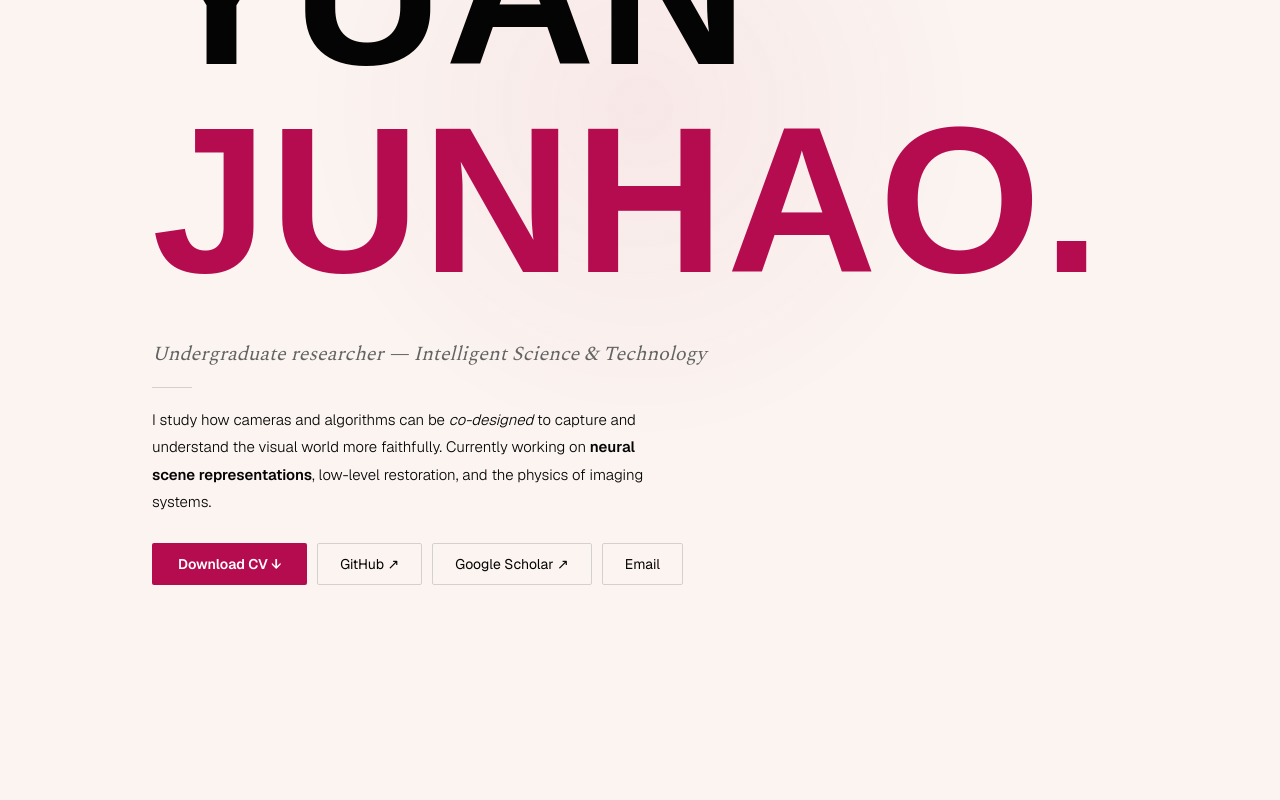
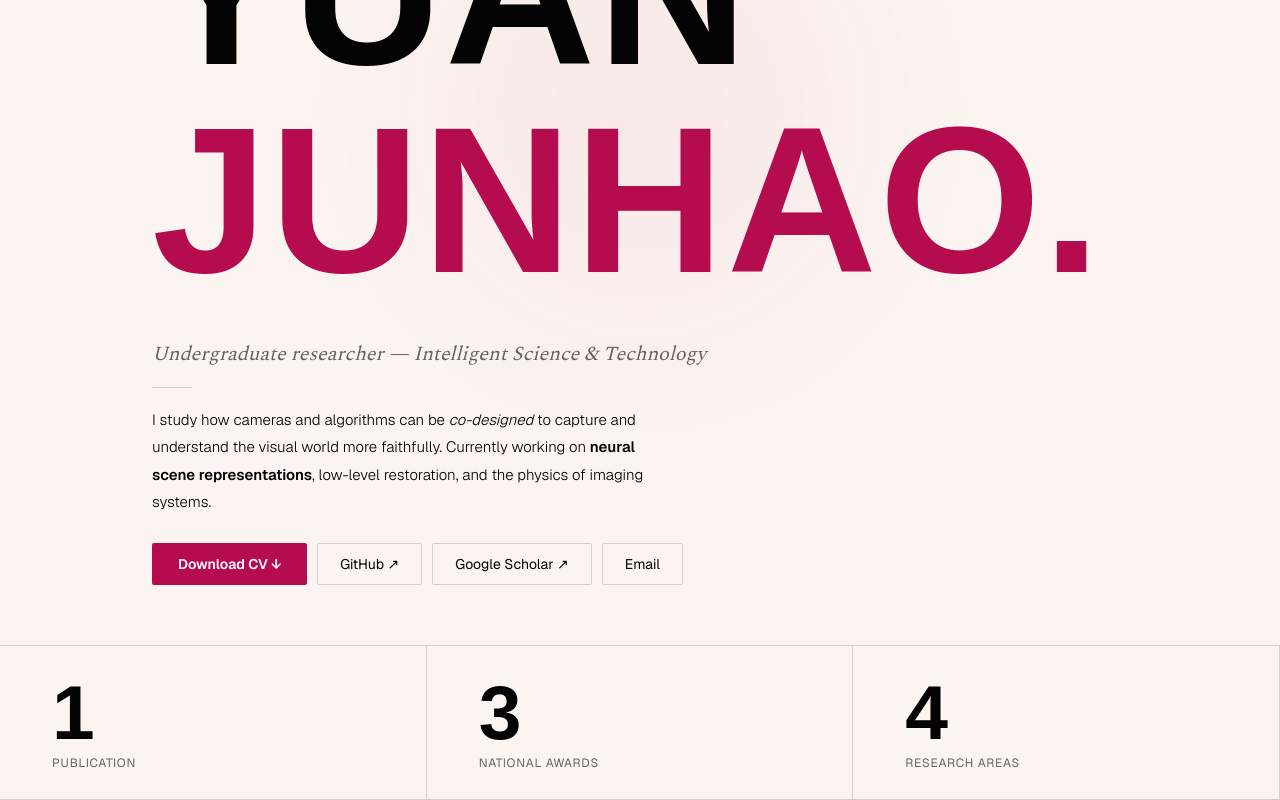
Before and after one commit to usagi1210/usagi1210.github.io, a Next.js app: page / in a window 1280 px wide. Shown: the part 291-1091 px from the top of the page. Before the commit the page ends 936 px from the top, so only its background shows below. Built offline with nearby package versions, Linux system fonts and the light colour scheme; a web font is replaced by a local one.

Commit message:
feat: stats row with count-up animation on scroll

```diff
--- a/src/app/page.tsx
+++ b/src/app/page.tsx
@@ -3,6 +3,7 @@ import LoaderWipe from '@/components/LoaderWipe'
 import Spotlight from '@/components/Spotlight'
 import Nav from '@/components/Nav'
 import Hero from '@/components/Hero'
+import StatsRow from '@/components/StatsRow'
 
 export default function Home() {
   return (
@@ -12,6 +13,7 @@ export default function Home() {
       <Spotlight />
       <Nav />
       <Hero />
+      <StatsRow />
     </main>
   )
 }
--- /dev/null
+++ b/src/components/StatsRow.tsx
@@ -0,0 +1,31 @@
+'use client'
+import { useCounter } from '@/hooks/useCounter'
+import { stats } from '@/data/content'
+
+function StatItem({ value, label }: { value: number; label: string }) {
+  const { value: count, ref } = useCounter(value)
+
+  return (
+    <div
+      ref={ref}
+      style={{ padding: '28px 52px', borderRight: '1px solid var(--rule)', display: 'flex', flexDirection: 'column', gap: 4 }}
+    >
+      <span style={{ fontFamily: 'var(--font-display)', fontWeight: 900, fontSize: 'clamp(3rem,6vw,5rem)', lineHeight: 1, letterSpacing: '-0.02em' }}>
+        {count}
+      </span>
+      <span style={{ fontFamily: 'var(--font-sans)', fontSize: '0.75rem', fontWeight: 400, letterSpacing: '0.06em', textTransform: 'uppercase', color: 'var(--muted)' }}>
+        {label}
+      </span>
+    </div>
+  )
+}
+
+export default function StatsRow() {
+  return (
+    <div style={{ borderTop: '1px solid var(--rule)', borderBottom: '1px solid var(--rule)', display: 'grid', gridTemplateColumns: 'repeat(3, 1fr)' }}>
+      {stats.map((s, i) => (
+        <StatItem key={i} value={s.value} label={s.label} />
+      ))}
+    </div>
+  )
+}
```
